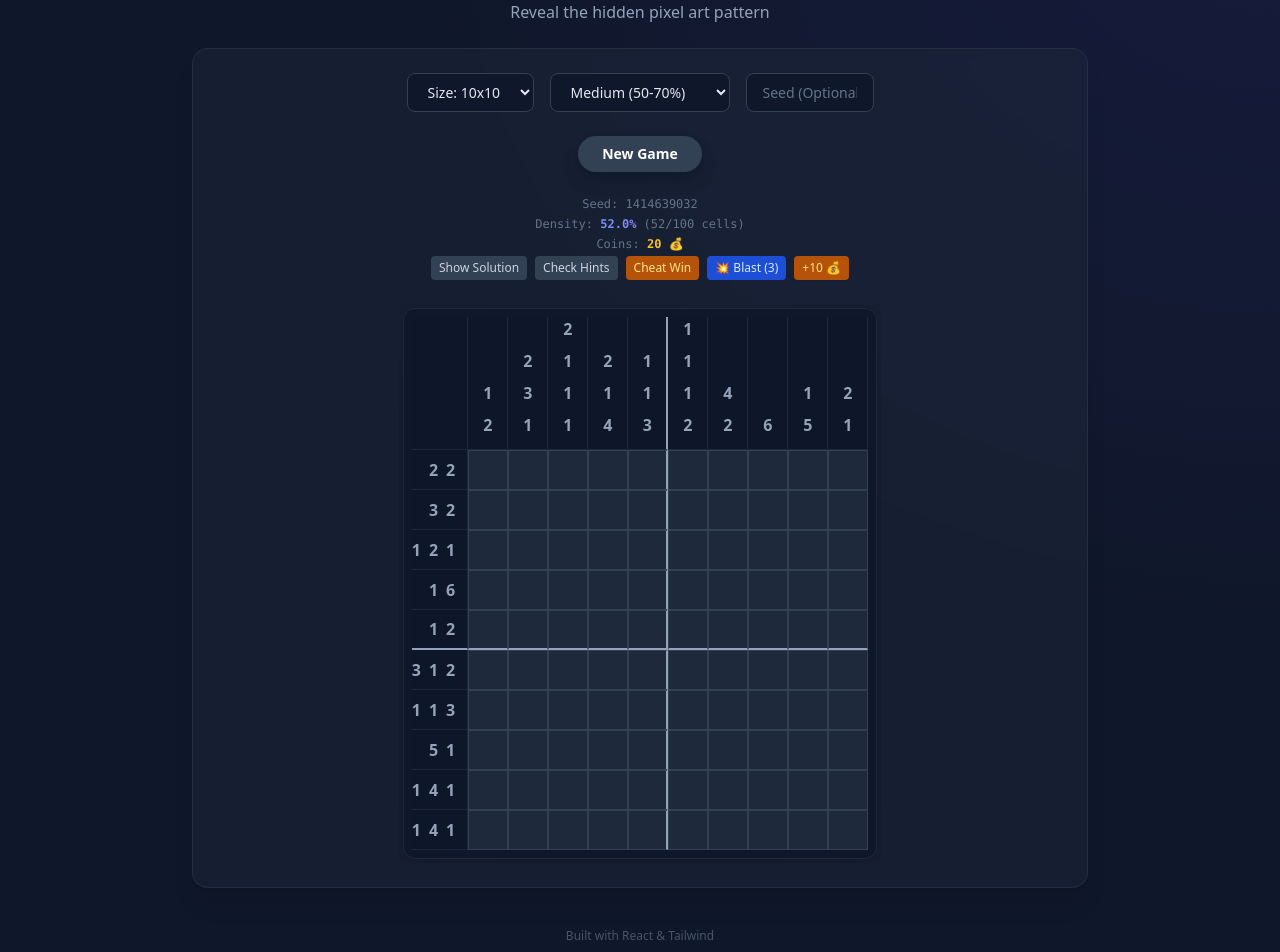
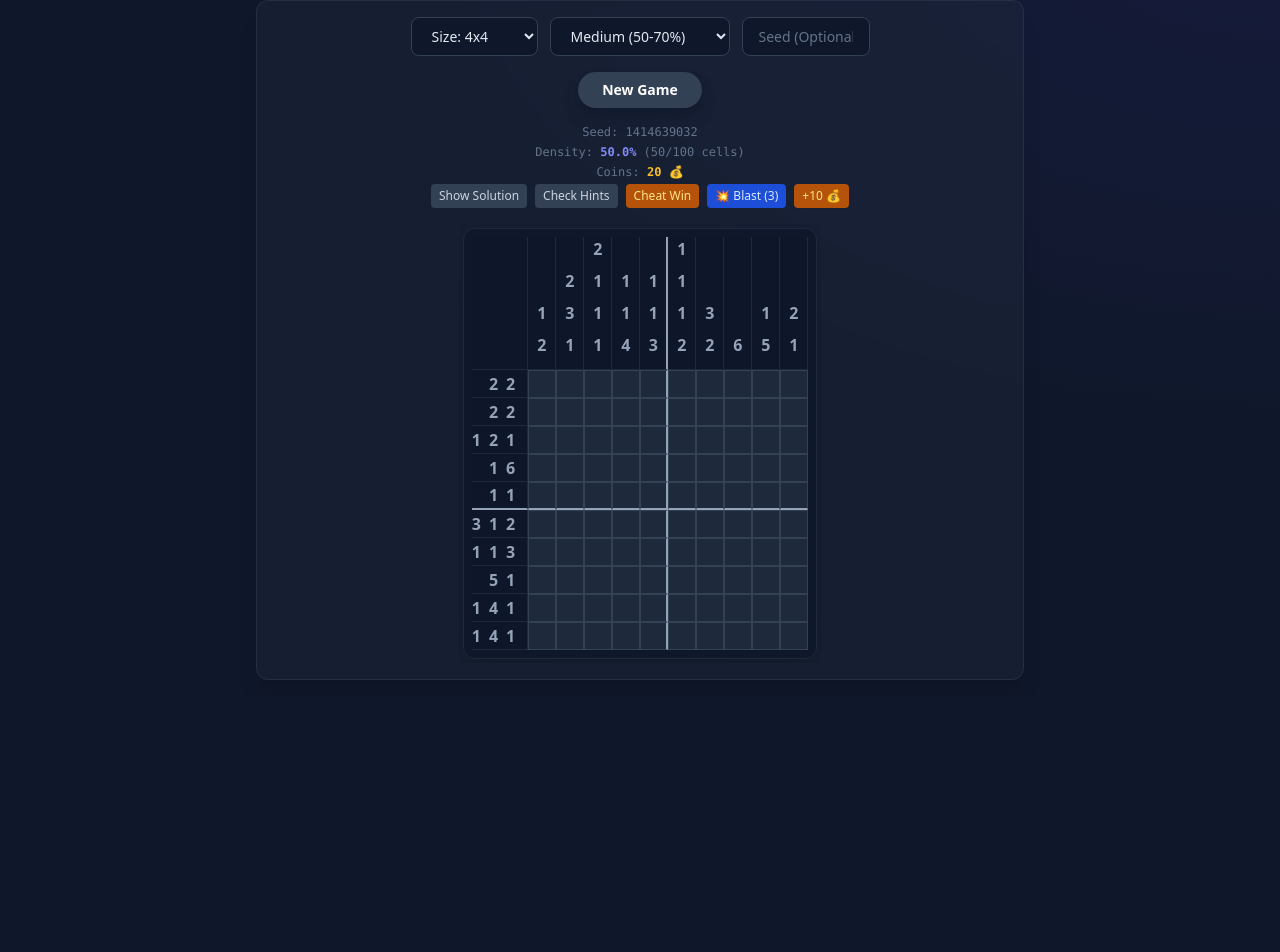
Before and after one commit to realmugsy/nomo7, a React (Vite) app: page / in a window 1280 px wide. Shown: the part 112-1064 px from the top of the page. After the commit the page ends 808 px from the top, so only its background shows below. Built offline with nearby package versions, Linux system fonts and the light colour scheme.

Commit message:
уменьшил все на 30%

```diff
--- a/App.tsx
+++ b/App.tsx
@@ -353,11 +353,11 @@ const App: React.FC = () => {
 
   // Dynamic sizing for cells based on difficulty
   const getCellSizeClass = (size: number) => {
-    if (size <= 5) return "w-10 h-10 md:w-14 md:h-14";
-    if (size <= 10) return "w-6 h-6 md:w-10 md:h-10";
-    if (size <= 15) return "w-5 h-5 md:w-8 md:h-8";
-    if (size <= 20) return "w-4 h-4 md:w-6 md:h-6";
-    return "w-3 h-3 md:w-5 md:h-5"; // Expert 25x25
+    if (size <= 5) return "w-7 h-7 md:w-10 md:h-10";
+    if (size <= 10) return "w-4 h-4 md:w-7 md:h-7";
+    if (size <= 15) return "w-4 h-4 md:w-6 md:h-6";
+    if (size <= 20) return "w-3 h-3 md:w-4 md:h-4";
+    return "w-2 h-2 md:w-4 md:h-4"; // Expert ~18x18
   };
 
   // Stats calculation
@@ -388,18 +388,16 @@ const App: React.FC = () => {
         <h1 className="text-3xl md:text-5xl font-black bg-clip-text text-transparent bg-gradient-to-r from-indigo-400 to-cyan-400 pb-2">
           Nonogram Puzzle
         </h1>
-        <div className="h-2"></div>
-        <p className="text-slate-400 text-sm md:text-base">Reveal the hidden pixel art pattern</p>
       </header>
 
-      <div className="w-full max-w-4xl bg-slate-800/50 p-6 rounded-2xl border border-slate-700/50 backdrop-blur-sm shadow-xl flex flex-col items-center">
+      <div className="w-full max-w-3xl bg-slate-800/50 p-4 rounded-xl border border-slate-700/50 backdrop-blur-sm shadow-xl flex flex-col items-center">
 
         {/* Top Controls Area - Only shown during gameplay */}
         {(gameState.status === 'playing' || gameState.status === 'won') && (
-          <div className="flex flex-col items-center gap-6 w-full mb-6">
+          <div className="flex flex-col items-center gap-4 w-full mb-4">
 
               {/* Settings Row */}
-              <div className="flex flex-wrap gap-4 justify-center w-full">
+              <div className="flex flex-wrap gap-3 justify-center w-full">
                   {/* Size Selector */}
                   <select
                       value={selectedSize}
@@ -451,9 +449,11 @@ const App: React.FC = () => {
                           Density: <span className="font-bold text-indigo-400">{stats.percent}%</span> ({stats.count}/{puzzle.size * puzzle.size} cells)
                       </div>
 
+
                       <div className="text-xs text-slate-500 font-mono" title="Available coins for boosters">
                         Coins: <span className="font-bold text-amber-400">{coins}</span> 💰
                       </div>
+
 
                       <div className="flex gap-2">
                           <button
@@ -463,12 +463,14 @@ const App: React.FC = () => {
                               {isDebugVisible ? 'Hide' : 'Show'} Solution
                           </button>
 
+
                           <button
                               onClick={handleCheckHintsToggle}
                               className="px-2 py-1 text-xs bg-slate-700 hover:bg-slate-600 text-slate-300 rounded transition-colors"
                           >
                               {isCheckHintsActive ? 'Hide' : 'Check'} Hints
                           </button>
+
 
                           <button
                               onClick={handleCheatWin}
@@ -501,10 +503,10 @@ const App: React.FC = () => {
 
         {/* Mobile Tool Toggles */}
         {gameState.status === 'playing' && isMobile && (
-            <div className="flex bg-slate-900 p-1 rounded-lg border border-slate-700 w-full max-w-sm justify-center gap-4 mt-2">
+            <div className="flex bg-slate-900 p-0.5 rounded-lg border border-slate-700 w-full max-w-sm justify-center gap-3 mt-1">
                 <button
                     onClick={() => setActiveTool(ToolType.FILL)}
-                    className={`px-8 py-2 rounded-md text-sm font-bold transition-colors w-1/2 ${activeTool === ToolType.FILL ? 'bg-indigo-600 text-white' : 'text-slate-400 hover:text-white bg-slate-800'}`}
+                    className={`px-6 py-1.5 rounded-md text-sm font-bold transition-colors w-1/2 ${activeTool === ToolType.FILL ? 'bg-indigo-600 text-white' : 'text-slate-400 hover:text-white bg-slate-800'}`}
                 >
                     Fill
                 </button>
@@ -514,8 +516,8 @@ const App: React.FC = () => {
                 >
                     Cross (X)
                 </button>
-            </div>
-        )}
+            </div>)
+        }
 
         {gameState.status === 'error' && (
             <div className="text-rose-400 bg-rose-950/30 p-4 rounded-lg border border-rose-900 mb-4 text-center w-full">
@@ -526,14 +528,15 @@ const App: React.FC = () => {
         {/* The Grid Container - Responsive scrolling for very large grids on small screens if needed, though we try to fit */}
         {puzzle && (gameState.status === 'playing' || gameState.status === 'won') && (
           <div className="max-w-full overflow-auto p-1">
+
             <div
-                className="grid gap-0 select-none bg-slate-900 p-2 rounded-xl border border-slate-800 shadow-2xl touch-none mx-auto"
-                style={{
-                    // Auto for row headers, then N columns of flexible width but constrained by max-content to fit tight
-                    gridTemplateColumns: `auto repeat(${puzzle.size}, min-content)`,
-                }}
-                onContextMenu={(e) => e.preventDefault()}
+              className="grid gap-0 select-none bg-slate-900 p-2 rounded-xl border border-slate-800 shadow-2xl touch-none mx-auto"
+              style={{
+                gridTemplateColumns: `auto repeat(${puzzle.size}, min-content)`,
+              }}
+              onContextMenu={(e) => e.preventDefault()}
             >
+
                 {/* Top-Left Corner */}
                 <div className="border-b border-r border-slate-800 bg-slate-900/50"></div>
 
@@ -769,9 +772,6 @@ const App: React.FC = () => {
 
       </div>
 
-      <footer className="text-xs text-slate-600 mt-auto py-4">
-         Built with React & Tailwind
-      </footer>
     </div>
   );
 };
--- a/gameConfig.ts
+++ b/gameConfig.ts
@@ -3,22 +3,22 @@ import { DifficultyLevel, DifficultySettings } from './types';
 export const DIFFICULTY_CONFIG: Record<DifficultyLevel, DifficultySettings> = {
   VERY_EASY: {
     label: 'Very Easy (90-99%)',
-    minDensity: 0.90,
-    maxDensity: 0.99
+    minDensity: 0.60,
+    maxDensity: 0.79
   },
   EASY: {
     label: 'Easy (70-90%)',
-    minDensity: 0.70,
-    maxDensity: 0.90
+    minDensity: 0.55,
+    maxDensity: 0.60
   },
   MEDIUM: {
     label: 'Medium (50-70%)',
     minDensity: 0.50,
-    maxDensity: 0.70
+    maxDensity: 0.55
   },
   HARD: {
     label: 'Hard (30-50%)',
-    minDensity: 0.30,
+    minDensity: 0.4,
     maxDensity: 0.50
   },
   VERY_HARD: {
@@ -28,7 +28,7 @@ export const DIFFICULTY_CONFIG: Record<DifficultyLevel, DifficultySettings> = {
   }
 };
 
-export const GRID_SIZES = [5, 10, 15, 20, 25];
+export const GRID_SIZES = [4, 7, 11, 14, 18];
 
 // Meta layer settings
 export const META_LAYER_MAP_IMAGES_COUNT = 3; // Number of map images to stitch together
@@ -48,7 +48,7 @@ export const FILLED_CELL_BORDER_WIDTH = 1; // Border width in pixels
 export const FILLED_CELL_BORDER_COLOR = '#4a4a54'; // Indigo-400 from Tailwind
 
 // Cross marker size
-export const CROSS_MARKER_SIZE = 'h-5 w-5 md:h-7 md:w-7'; // Increased size
+export const CROSS_MARKER_SIZE = 'h-4 w-4 md:h-5 md:w-5';
 
 // Victory animation border
 export const VICTORY_ANIMATION_BORDER_WIDTH = 2; // Border width in pixels
```
